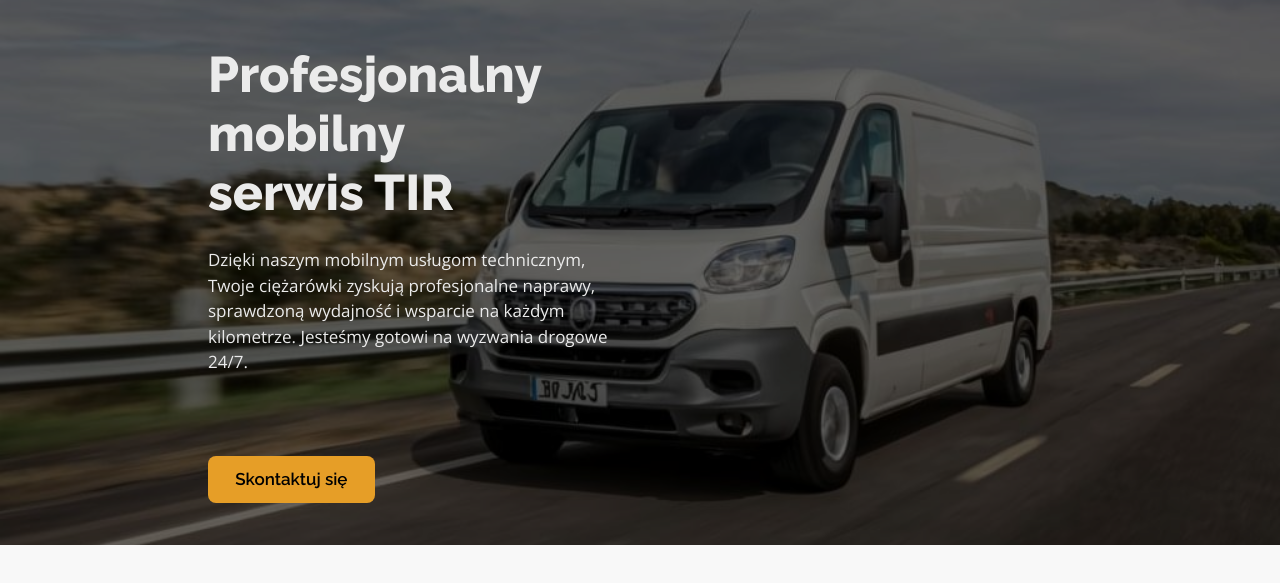
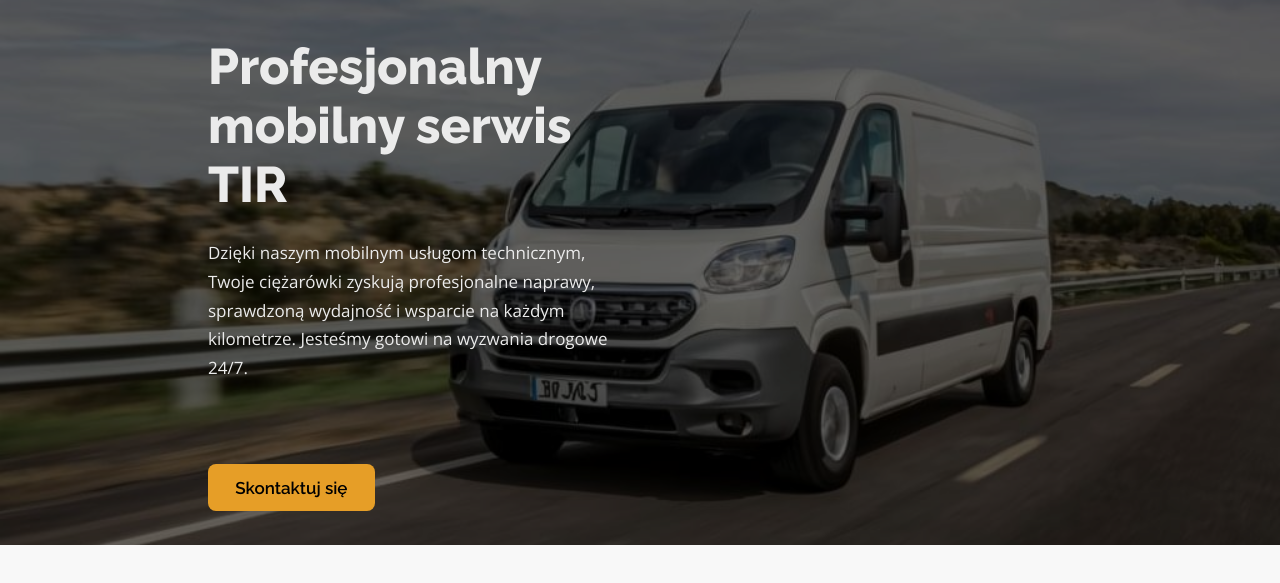
Before and after one commit to Kuba1507/Rafservis, a website: page index.html in a window 1280 px wide. Shown: the part 125-708 px from the top of the page. Drawn offline with nearby package versions, Linux system fonts and the light colour scheme.

Commit message:
fixed hero img

```diff
--- a/src/sass/_media.scss
+++ b/src/sass/_media.scss
@@ -68,7 +68,6 @@
 
 		.content-box {
 			align-items: flex-start;
-			height: 500px;
 			width: 70%;
 		}
 
@@ -78,13 +77,14 @@
 		}
 
 		.heading-title {
-			width: 60%;
+			width: 70%;
 			font-size: 5rem;
 		}
 
 		.heading-description {
 			width: 70%;
 			font-size: 1.7rem;
+			line-height: 1.7em;
 		}
 
 		.cta-button {
```
Also changed, not shown: dist/css/style.min.css.
